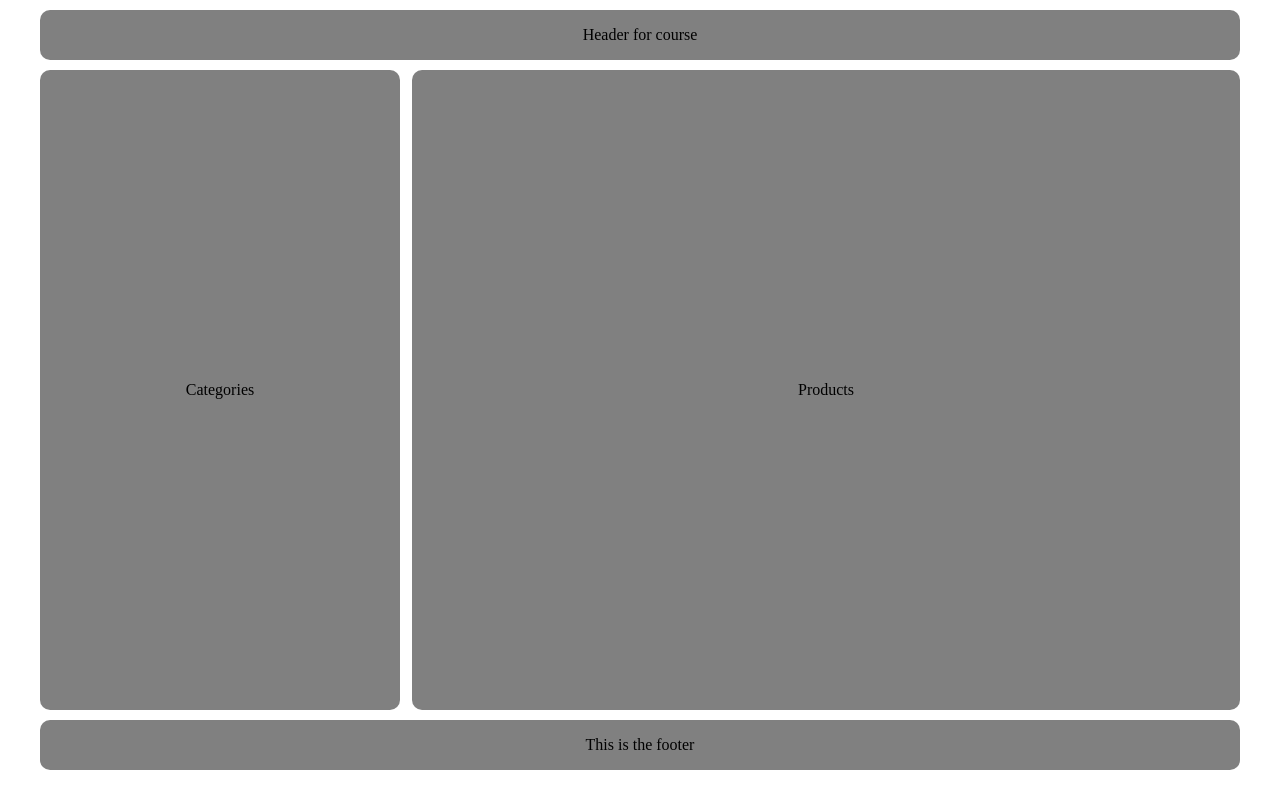
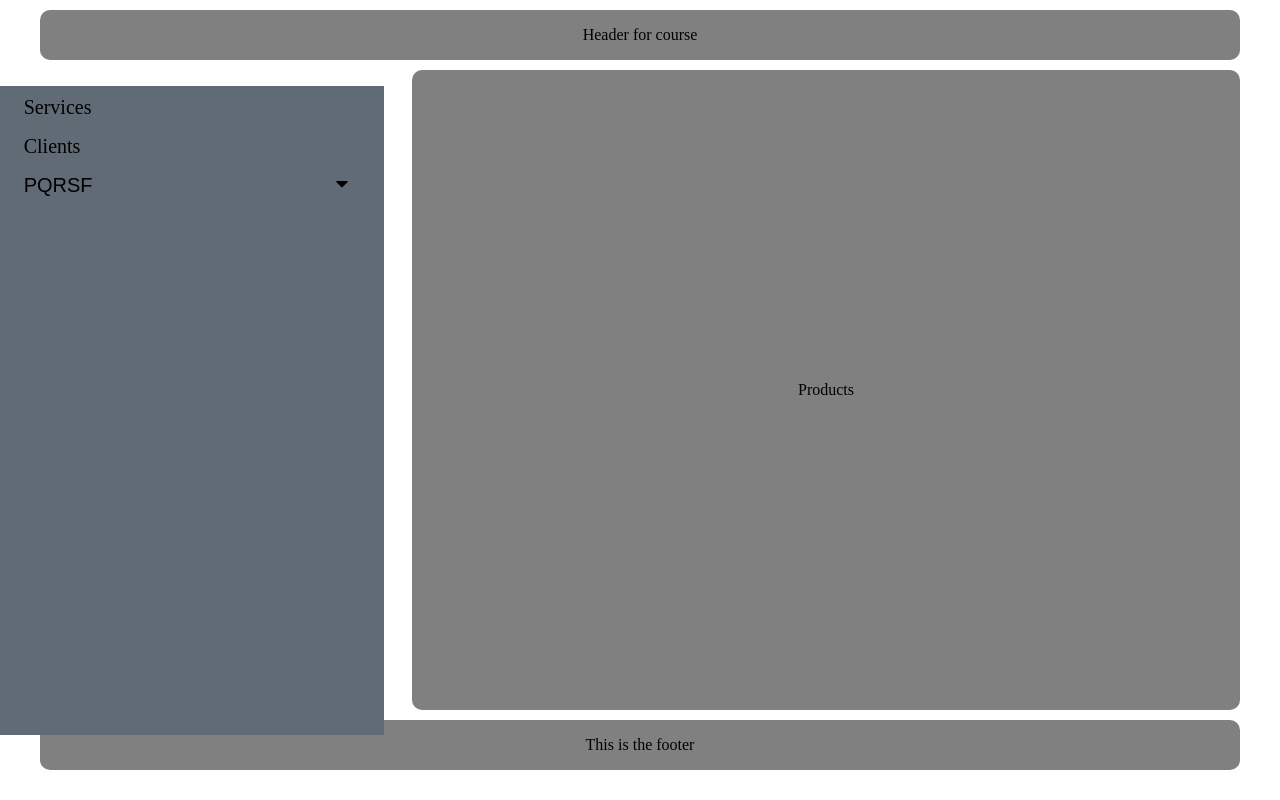
Before and after one commit to santi-ug/Test-React-Git, a React (Vite) app: page / in a window 1280 px wide. Built offline with nearby package versions, Linux system fonts and the light colour scheme.

Commit message:
finished categories

```diff
--- a/src/components/Main.tsx
+++ b/src/components/Main.tsx
@@ -1,9 +1,12 @@
 import "../styles/Main.css";
+import Categories from "./categories";
 
 export default function Main() {
 	return (
 		<main className='main'>
-			<aside className='main__aside'>Categories</aside>
+			<section>
+				<Categories />
+			</section>
 			<section className='main__products'>Products</section>
 		</main>
 	);
--- /dev/null
+++ b/src/components/categories.tsx
@@ -0,0 +1,35 @@
+import "../styles/Categories.css";
+import React, { useState } from "react";
+
+const Categories: React.FC = () => {
+    // Estado para controlar si el dropdown está abierto o cerrado
+    const [isOpen, setIsOpen] = useState<boolean>(false);
+
+    // Función para manejar el clic en el botón del dropdown
+    const handleDropdownClick = () => {
+        setIsOpen(!isOpen);
+    };
+
+    return (
+        <div className="sidenav">
+            <a href="#services">Services</a>
+            <a href="#clients">Clients</a>
+
+            <link rel="stylesheet" href="https://cdnjs.cloudflare.com/ajax/libs/font-awesome/4.7.0/css/font-awesome.min.css"></link>
+            <button className="dropdown-btn" onClick={handleDropdownClick}>
+                PQRSF
+                <i className={`fa fa-caret-down ${isOpen ? "active" : ""}`}></i>
+            </button>
+
+            <div className={`dropdown-container ${isOpen ? "show" : ""}`}>
+                <a href="#">Petición</a>
+                <a href="#">Queja</a>
+                <a href="#">Reclamo</a>
+                <a href="#">Sugerencia</a>
+                <a href="#">Felicitación</a>
+            </div>
+        </div>
+    );
+};
+
+export default Categories;
--- /dev/null
+++ b/src/styles/Categories.css
@@ -0,0 +1,102 @@
+/* Estilo general del sidenav */
+.sidenav {
+    margin-top: 5%;
+    height: 81.1%;
+    width: 30%;
+    position: fixed;
+    top: 0;
+    left: 0;
+    background-color: hsl(210, 10%, 42%);
+    overflow-x: hidden;
+}
+
+/* Estilo de las opciones del sidenav y el botón */
+.sidenav a, .dropdown-btn {
+    margin-left: 2%;
+    padding: 6px 8px 6px 16px;
+    margin-top: 4px;
+    text-decoration: none;
+    font-size: 20px;
+    color: black;
+    border: none;
+    display: block;
+    background: none;
+    width:100%;
+    text-align: left;
+}
+
+/* Estilo cuando se colocola el mouse sobre una de las opciones */
+.sidenav a:hover, .dropdown-btn:hover {
+    color: #f1f1f1;
+    background-color: #569de4;
+    border: 2px solid white;
+}
+
+/* Estilo al Dropdown */
+.dropdown-container {
+    display: none;
+    background-color: hsl(210, 10%, 42%);;
+    padding-left: 8px;
+}
+
+/* Establecer un estilo a la figura de la flecha
+para el despliegue de las opciones */
+.fa-caret-down {
+    float: right;
+    margin-right: 10%;
+    transition: transform 0.3s ease;
+}
+
+/* Muestra el contenedor desplegable cuando está activo */
+.dropdown-container.show {
+    display: block;
+}
+
+/* Cambia el icono cuando el dropdown está abierto */
+.dropdown-btn .fa-caret-down.active {
+    transform: rotate(180deg);
+}
+
+/* Establecer un margen superior cuando la pantalla < 600px */
+@media screen and (max-width: 600px){
+	.sidenav {
+        margin-top: 17%;
+    }
+}
+
+@media screen and (max-width: 800px) and (min-width: 601px){
+	.sidenav {
+        margin-top: 7%;
+    }
+}
+
+@media screen and (max-width: 1000px) and (min-width: 801px){
+	.sidenav {
+        margin-top: 7.6%;
+    }
+}
+
+@media screen and (max-width: 1290px) and (min-width: 1001px) {
+	.sidenav {
+        margin-top: 6.7%;
+    }
+}
+
+@media screen and (max-width: 1355px) and (min-width: 1300px) {
+	.sidenav {
+        margin-top: 6.1%;
+    }
+}
+
+@media screen and (max-width: 1460px) and (min-width: 1356px) {
+	.sidenav {
+        margin-top: 5.8%;
+    }
+}
+
+/* Establecer un margen superior cuando la pantalla > 1461px y < 1980px */
+@media screen and (max-width: 1980px) and (min-width: 1461px) {
+	.sidenav {
+        margin-top: 5.1%;
+    }
+}
```
